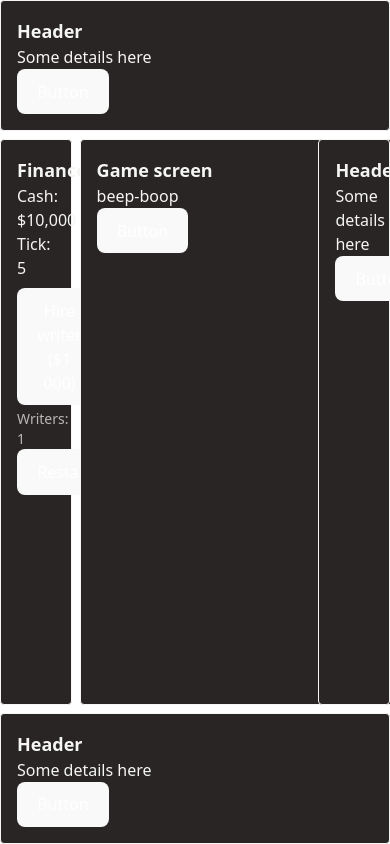
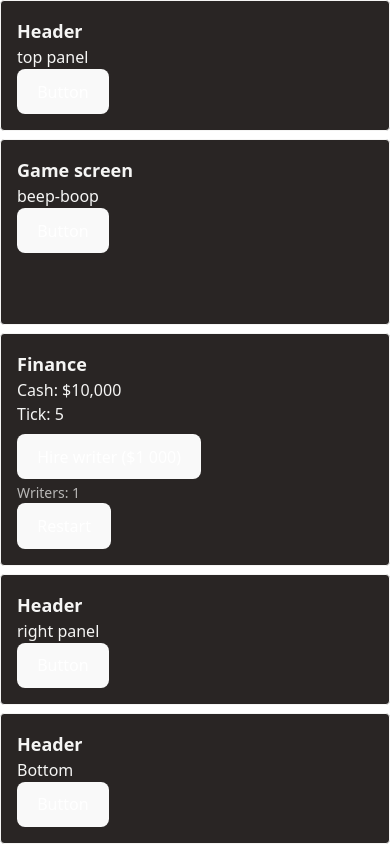
Before and after one commit to davidhaas6/rat-news-tycoon, a React (Vite) app: page / in a window 390 px wide. Built offline with nearby package versions, Linux system fonts and the light colour scheme.

Commit message:
mobile friendly

```diff
--- a/src/App.tsx
+++ b/src/App.tsx
@@ -8,17 +8,16 @@ import { useGameLoop } from './hooks/useGameLoop';
 export default function App() {
   useGameLoop();
   return (
-    <main className="grid grid-rows-[auto_1fr_auto] grid-cols-5 gap-2 w-screen h-dvh overflow-hidden">
-      {/* <div className="w-full table"></div> */}
+    <main className="grid grid-cols-1 md:grid-cols-5 grid-rows-[auto_1fr_auto] gap-2 w-screen h-dvh overflow-hidden">
+      <div className="col-span-full"><PlaceholderPanel text='top panel' /></div>
 
-      <div className="col-span-5"><PlaceholderPanel /></div>
+      {/* middle row → re-orders on small screens */}
+      <div className="order-2 md:order-none"><FinancePanel /></div>
+      <div className="order-1 md:order-none md:col-span-3"><Screen /></div>
+      <div className="order-3 md:order-none"><PlaceholderPanel text='right panel' /></div>
 
-      <FinancePanel />
-      <div className="col-span-3"><Screen /></div>
-      <PlaceholderPanel />
+      <div className="order-4 col-span-full"><PlaceholderPanel text='Bottom' /></div>
+    </main>
 
-      <div className="col-span-5"><PlaceholderPanel /></div>
-
-    </main>
   );
 }
--- a/src/components/dash/PlaceholderPanel.tsx
+++ b/src/components/dash/PlaceholderPanel.tsx
@@ -1,11 +1,11 @@
 import { useGame } from '../../stores/useGame';
 
-export default function PlaceholderPanel() {
+export default function PlaceholderPanel(props: {text?: string}) {
   const cash = useGame(s => s.cash);
   return (
     <section className="rounded bg-stone-800 text-stone-100 p-4 border">
       <h2 className="text-lg font-bold">Header</h2>
-      <p>Some details here</p>
+      <p>{props.text ?? "Placeholder text"}</p>
       <button>
         Button
       </button>
```
